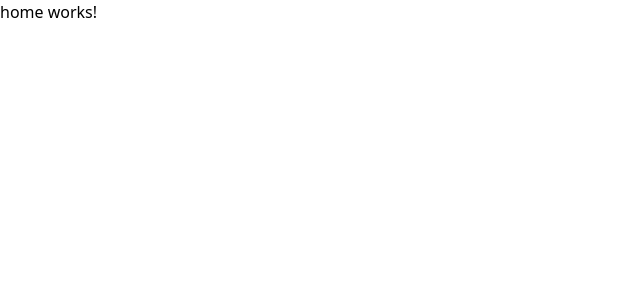
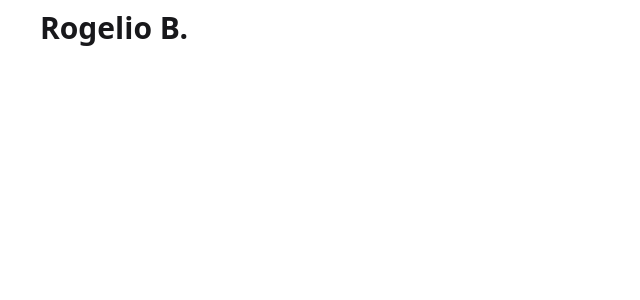
Before and after one commit to bonjourrog/my-portfolio, an Angular app: page /home in a window 1280 px wide. Shown: the top 300 px of the page, without its empty margins (0-640 px from the left). Built offline with nearby package versions, Linux system fonts and the light colour scheme.

Commit message:
header component was created and added to home

```diff
--- /dev/null
+++ b/src/app/modules/home/header/header.component.html
@@ -0,0 +1,3 @@
+<header class="flex items-center w-full h-14 px-10">
+    <span class="text-3xl font-bold text-zinc-900">Rogelio B.</span>
+</header>
--- /dev/null
+++ b/src/app/modules/home/header/header.component.ts
@@ -0,0 +1,16 @@
+import { Component, OnInit } from '@angular/core';
+
+@Component({
+  selector: 'app-header',
+  templateUrl: './header.component.html',
+  styles: [
+  ]
+})
+export class HeaderComponent implements OnInit {
+
+  constructor() { }
+
+  ngOnInit(): void {
+  }
+
+}
--- a/src/app/modules/home/home.component.html
+++ b/src/app/modules/home/home.component.html
@@ -1 +1,3 @@
-<p>home works!</p>
+<main class="w-full h-full">
+    <app-header></app-header>
+</main>
--- a/src/app/modules/home/home.module.ts
+++ b/src/app/modules/home/home.module.ts
@@ -3,12 +3,14 @@ import { CommonModule } from '@angular/common';
 import { HomeComponent } from './home.component';
 import { RouterModule } from '@angular/router';
 import { HomeRoutes } from './home.routes';
+import { HeaderComponent } from './header/header.component';
 
 
 
 @NgModule({
   declarations: [
-    HomeComponent
+    HomeComponent,
+    HeaderComponent
   ],
   imports: [
     CommonModule,
```
Also changed, not shown: 1 other file (tests, documents, lock files or other folders).
